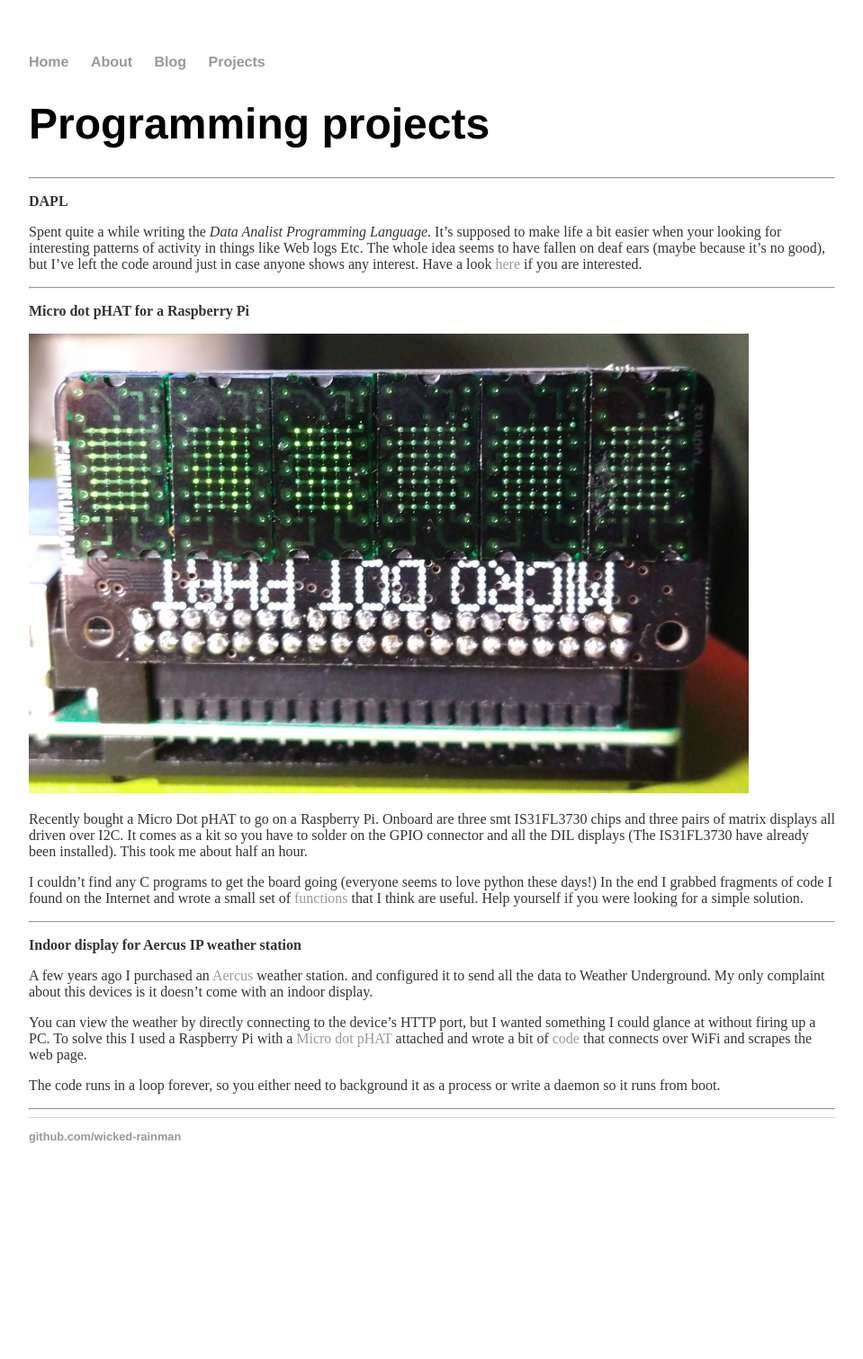
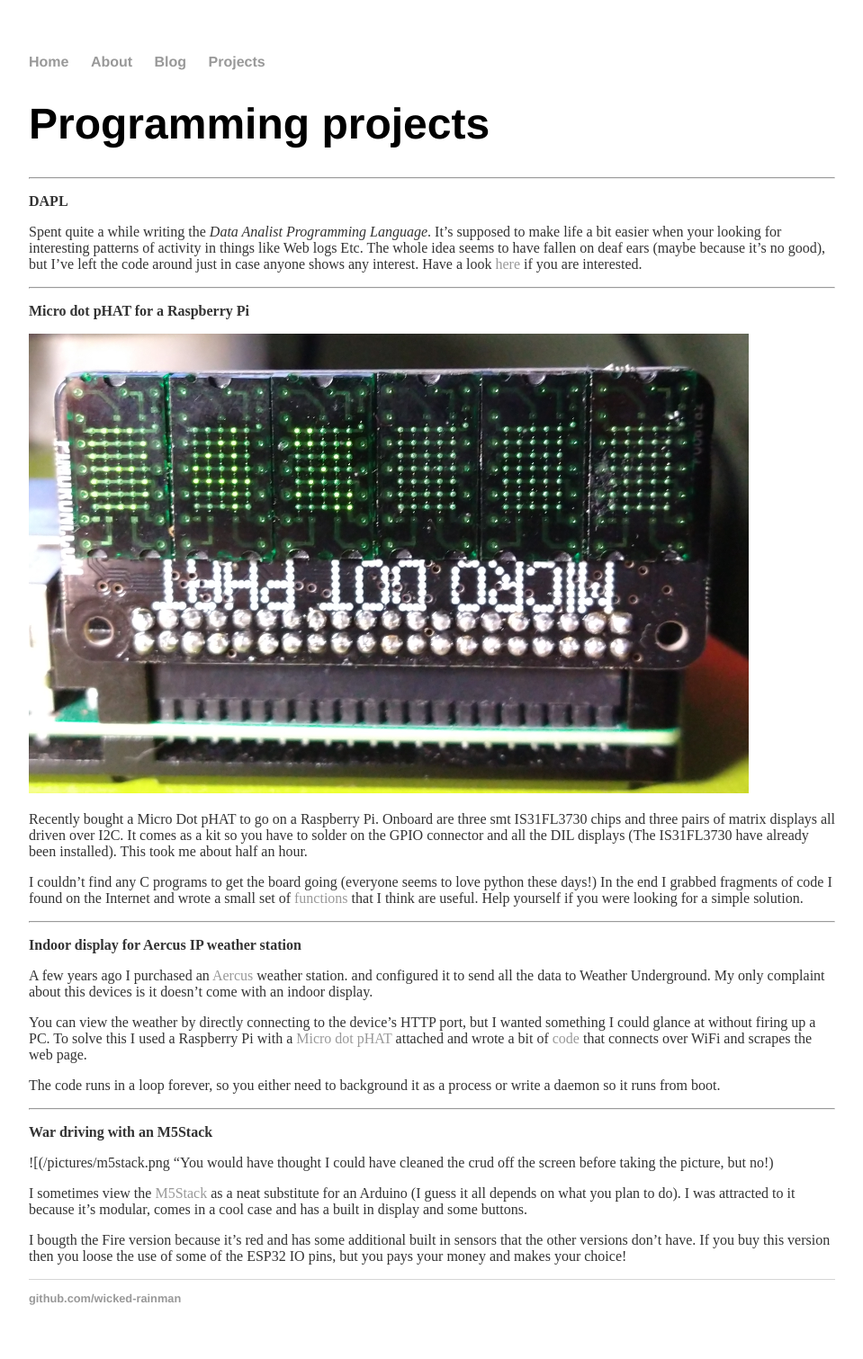
Before and after one commit to wicked-rainman/wicked-rainman.github.io, a Jekyll site: the page built from projects/index.md, in a window 1280 px wide. Shown: the whole page at 90% size, without its empty margins (160-1119 px from the left). Built offline with Jekyll 4.4.1, drawn with Linux system fonts in a browser that asks for light colours; Markdown is read by kramdown in place of the engine named in the settings; before the commit the page ends 1331 px from its top, so only the background shows below that.

Commit message:
Update index.md

```diff
--- a/projects/index.md
+++ b/projects/index.md
@@ -30,3 +30,11 @@ You can view the weather by directly connecting to the device's HTTP port, but I
 The code runs in a loop forever, so you either need to background it as a process or write a daemon so it runs from boot.
 
 ----------------------------
+
+__War driving with an M5Stack__
+
+![(/pictures/m5stack.png "You would have thought I could have cleaned the crud off the screen before taking the picture, but no!)
+
+I sometimes view the [M5Stack](https://m5stack.com/) as a neat substitute for an Arduino (I guess it all depends on what you plan to do). I was attracted to it because it's modular, comes in a cool case and has a built in display and some buttons.
+
+I bougth the Fire version because it's red and has some additional built in sensors that the other versions don't have. If you buy this version then you loose the use of some of the ESP32 IO pins, but you pays your money and makes your choice!
```
